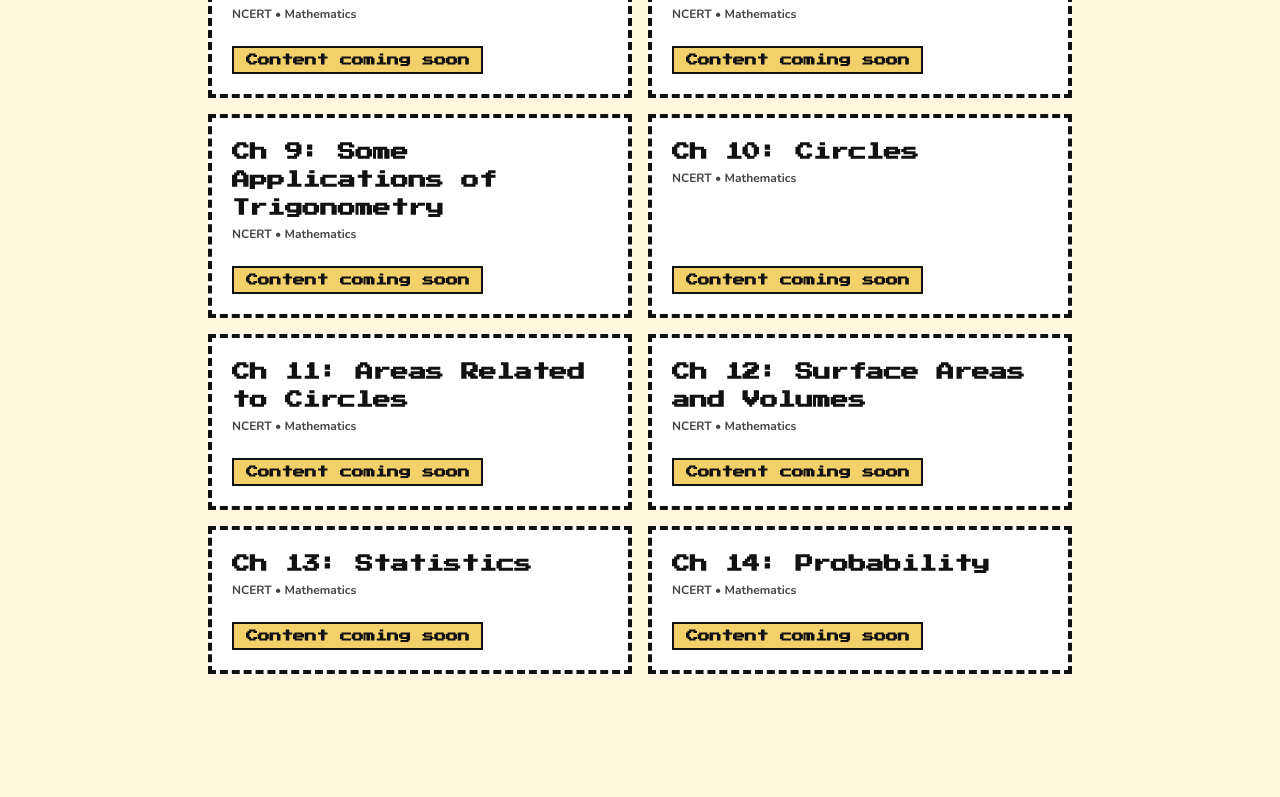
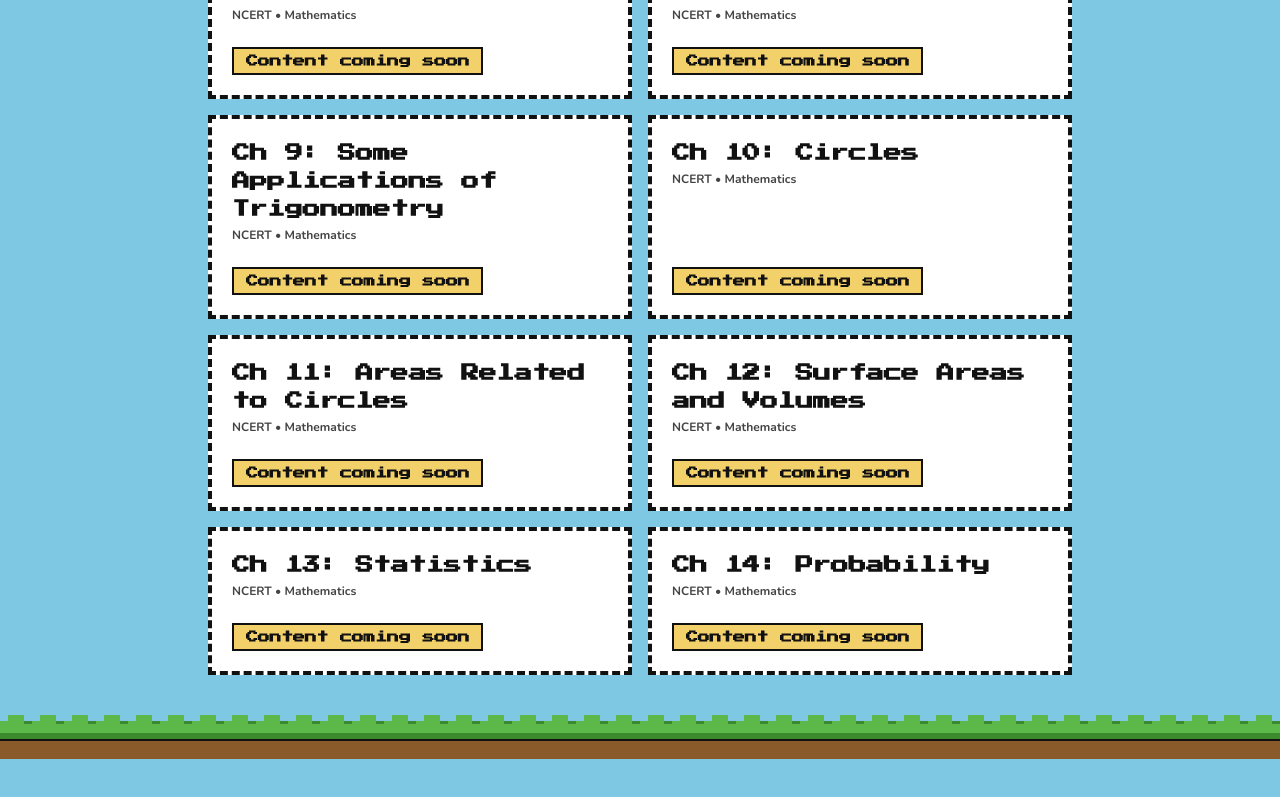
Before and after one commit to shalinireddy67/Margam, a Next.js app: page / in a window 1280 px wide. Shown: the part 1616-2413 px from the top of the page. Built offline with nearby package versions, Linux system fonts and the light colour scheme.

Commit message:
feat(pixel): finish background, grass strip, motion, and theme-color styling

```diff
--- a/src/app/error.tsx
+++ b/src/app/error.tsx
@@ -16,10 +16,10 @@ export default function RootErrorBoundary({
   }, [error]);
 
   return (
-    <div className="min-h-screen bg-[#FFF8DC] flex items-center justify-center p-4 text-[#111111]">
-      <div className="max-w-md w-full bg-white border-[3px] border-[#111111] rounded-2xl p-6 sm:p-8 shadow-[6px_6px_0_#111111] space-y-6 text-center">
+    <div className="min-h-screen bg-[#7EC8E3] flex items-center justify-center p-4 text-[#111111]">
+      <div className="max-w-md w-full bg-white border-4 border-[#111111] rounded-none p-6 sm:p-8 shadow-[4px_4px_0_#111111] space-y-6 text-center">
         {/* Warning Icon Badge */}
-        <div className="w-16 h-16 mx-auto rounded-full bg-[#FFE14D] border-[3px] border-[#111111] flex items-center justify-center shadow-[3px_3px_0_#111111]">
+        <div className="w-16 h-16 mx-auto rounded-none bg-[#F2D16B] border-4 border-[#111111] flex items-center justify-center shadow-[2px_2px_0_#111111]">
           <AlertTriangle className="w-8 h-8 text-[#111111]" />
         </div>
 
--- a/src/app/globals.css
+++ b/src/app/globals.css
@@ -339,6 +339,46 @@
   }
 }
 
+/* Motion Rules: 2-step "blink" on selection & block press */
+@keyframes pixel-blink {
+  0%, 100% {
+    opacity: 1;
+  }
+  50% {
+    opacity: 0.2;
+  }
+}
+
+.pixel-blink,
+[aria-selected="true"],
+[data-selected="true"],
+button[aria-pressed="true"] {
+  animation: pixel-blink 0.24s steps(2, start) 1;
+}
+
+/* No fade-in on scroll */
+.fade-in,
+.scroll-fade,
+[data-animate="fade"] {
+  opacity: 1 !important;
+  transform: none !important;
+  transition: none !important;
+  animation: none !important;
+}
+
+/* Honour prefers-reduced-motion */
+@media (prefers-reduced-motion: reduce) {
+  *,
+  *::before,
+  *::after {
+    animation-duration: 0.01ms !important;
+    animation-iteration-count: 1 !important;
+    transition-duration: 0.01ms !important;
+    scroll-behavior: auto !important;
+    transform: none !important;
+  }
+}
+
 /* Print Stylesheet */
 @media print {
   @page {
--- a/src/app/layout.tsx
+++ b/src/app/layout.tsx
@@ -32,7 +32,7 @@ export const viewport: Viewport = {
   width: "device-width",
   initialScale: 1,
   maximumScale: 5,
-  themeColor: "#FFF8DC",
+  themeColor: "#7EC8E3",
 };
 
 export default function RootLayout({
@@ -42,7 +42,7 @@ export default function RootLayout({
 }) {
   return (
     <html lang="en" className="scroll-smooth">
-      <body className="min-h-full flex flex-col bg-[#FFF8DC] text-[#111111] font-sans antialiased pb-24 md:pb-0 overflow-x-hidden">
+      <body className="min-h-full flex flex-col bg-[#7EC8E3] text-[#111111] font-sans antialiased pb-24 md:pb-0 overflow-x-hidden">
         <a href="#main-content" className="skip-to-content">
           Skip to main content
         </a>
--- a/src/app/lesson/error.tsx
+++ b/src/app/lesson/error.tsx
@@ -16,9 +16,9 @@ export default function LessonErrorBoundary({
   }, [error]);
 
   return (
-    <div className="min-h-screen bg-[#FFF8DC] flex items-center justify-center p-4 text-[#111111]">
-      <div className="max-w-md w-full bg-white border-[3px] border-[#111111] rounded-2xl p-6 sm:p-8 shadow-[6px_6px_0_#111111] space-y-6 text-center">
-        <div className="w-16 h-16 mx-auto rounded-full bg-[#FFE14D] border-[3px] border-[#111111] flex items-center justify-center shadow-[3px_3px_0_#111111]">
+    <div className="min-h-screen bg-[#7EC8E3] flex items-center justify-center p-4 text-[#111111]">
+      <div className="max-w-md w-full bg-white border-4 border-[#111111] rounded-none p-6 sm:p-8 shadow-[4px_4px_0_#111111] space-y-6 text-center">
+        <div className="w-16 h-16 mx-auto rounded-none bg-[#F2D16B] border-4 border-[#111111] flex items-center justify-center shadow-[2px_2px_0_#111111]">
           <AlertTriangle className="w-8 h-8 text-[#111111]" />
         </div>
 
--- a/src/app/page.tsx
+++ b/src/app/page.tsx
@@ -191,8 +191,8 @@ export default function HomePage() {
 
   if (!isLoaded) {
     return (
-      <div className="min-h-screen flex items-center justify-center bg-[#FFF8DC]">
-        <div className="p-6 border-[3px] border-[#111111] rounded-2xl bg-[#FFFFFF] shadow-[4px_4px_0px_#111111] text-center">
+      <div className="min-h-screen flex items-center justify-center bg-[#7EC8E3]">
+        <div className="p-6 border-4 border-[#111111] rounded-none bg-[#FFFFFF] shadow-[4px_4px_0px_#111111] text-center">
           <p className="font-heading font-extrabold text-lg text-[#111111]">Loading Margam...</p>
         </div>
       </div>
@@ -200,12 +200,12 @@ export default function HomePage() {
   }
 
   return (
-    <div className="min-h-screen bg-[#FFF8DC] text-[#111111] pb-28">
+    <div className="min-h-screen bg-[#7EC8E3] text-[#111111] pb-28">
       {/* Offline Status Listener */}
       <OfflineBanner />
 
       {/* Top Header */}
-      <header className="sticky top-0 z-30 bg-[#FFF8DC]/95 backdrop-blur-none border-b-[3px] border-[#111111]">
+      <header className="sticky top-0 z-30 bg-[#7EC8E3] backdrop-blur-none border-b-4 border-[#111111]">
         <div className="max-w-4xl mx-auto px-4 py-3 flex items-center justify-between gap-3">
           {/* Logo & Grade Info */}
           <div className="flex items-center gap-2 sm:gap-3">
@@ -618,6 +618,33 @@ export default function HomePage() {
         )}
       </main>
 
+      {/* Repeating Pixel Grass Strip at the bottom of the landing page only (inline SVG, tiny) */}
+      <div className="w-full overflow-hidden leading-none select-none mt-10" aria-hidden="true">
+        <svg
+          viewBox="0 0 320 16"
+          preserveAspectRatio="none"
+          className="w-full h-5 sm:h-6 block"
+          shapeRendering="crispEdges"
+        >
+          <defs>
+            <pattern id="pixel-grass-strip" width="32" height="16" patternUnits="userSpaceOnUse">
+              <rect x="0" y="4" width="32" height="12" fill="#5DB84A" />
+              <rect x="0" y="12" width="32" height="4" fill="#3C8A2E" />
+              <rect x="2" y="0" width="4" height="4" fill="#5DB84A" />
+              <rect x="10" y="0" width="4" height="4" fill="#5DB84A" />
+              <rect x="18" y="0" width="4" height="4" fill="#5DB84A" />
+              <rect x="26" y="0" width="4" height="4" fill="#5DB84A" />
+              <rect x="6" y="4" width="2" height="2" fill="#3C8A2E" />
+              <rect x="14" y="4" width="2" height="2" fill="#3C8A2E" />
+              <rect x="22" y="4" width="2" height="2" fill="#3C8A2E" />
+              <rect x="30" y="4" width="2" height="2" fill="#3C8A2E" />
+            </pattern>
+          </defs>
+          <rect width="100%" height="16" fill="url(#pixel-grass-strip)" />
+        </svg>
+        <div className="w-full h-4 sm:h-5 bg-[#8B5A2B] border-t-2 border-[#111111]" />
+      </div>
+
       {/* Student Bottom Tab Bar (Home active) */}
       <BottomTabBar currentTab="home" />
     </div>
--- a/src/app/student/error.tsx
+++ b/src/app/student/error.tsx
@@ -16,9 +16,9 @@ export default function StudentErrorBoundary({
   }, [error]);
 
   return (
-    <div className="min-h-screen bg-[#FFF8DC] flex items-center justify-center p-4 text-[#111111]">
-      <div className="max-w-md w-full bg-white border-[3px] border-[#111111] rounded-2xl p-6 sm:p-8 shadow-[6px_6px_0_#111111] space-y-6 text-center">
-        <div className="w-16 h-16 mx-auto rounded-full bg-[#FFE14D] border-[3px] border-[#111111] flex items-center justify-center shadow-[3px_3px_0_#111111]">
+    <div className="min-h-screen bg-[#7EC8E3] flex items-center justify-center p-4 text-[#111111]">
+      <div className="max-w-md w-full bg-white border-4 border-[#111111] rounded-none p-6 sm:p-8 shadow-[4px_4px_0_#111111] space-y-6 text-center">
+        <div className="w-16 h-16 mx-auto rounded-none bg-[#F2D16B] border-4 border-[#111111] flex items-center justify-center shadow-[2px_2px_0_#111111]">
           <AlertTriangle className="w-8 h-8 text-[#111111]" />
         </div>
 
--- a/src/app/student/stickers/page.tsx
+++ b/src/app/student/stickers/page.tsx
@@ -16,8 +16,8 @@ export default function StickersPage() {
   }, []);
 
   return (
-    <div className="min-h-screen bg-[#FFF8DC] text-[#111111] pb-28 flex flex-col justify-between">
-      <header className="border-b-[3px] border-[#111111] bg-[#FFFFFF]">
+    <div className="min-h-screen bg-[#7EC8E3] text-[#111111] pb-28 flex flex-col justify-between">
+      <header className="border-b-4 border-[#111111] bg-[#FFFFFF]">
         <div className="max-w-xl mx-auto px-4 h-16 flex items-center justify-between">
           <Link
             href="/"
```
